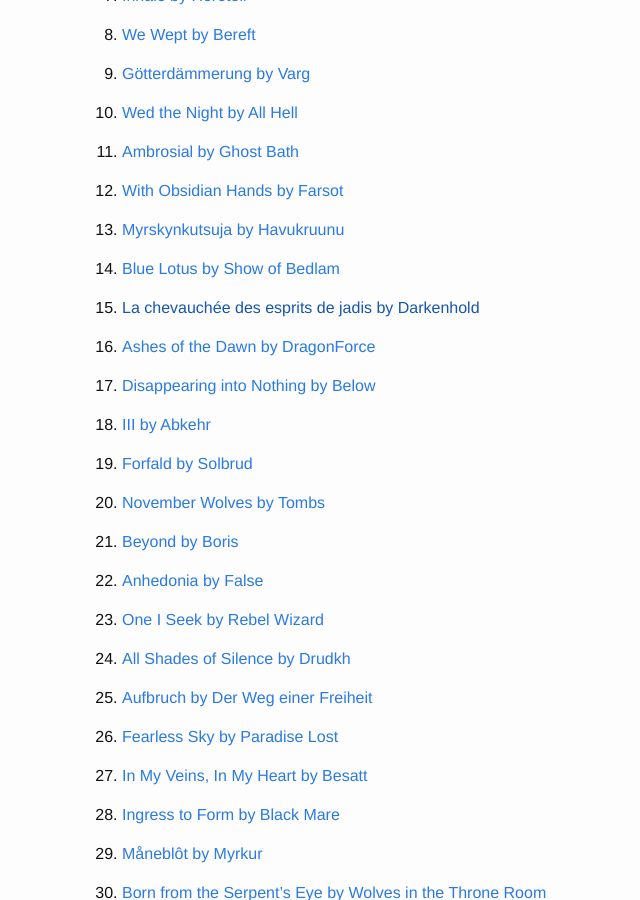
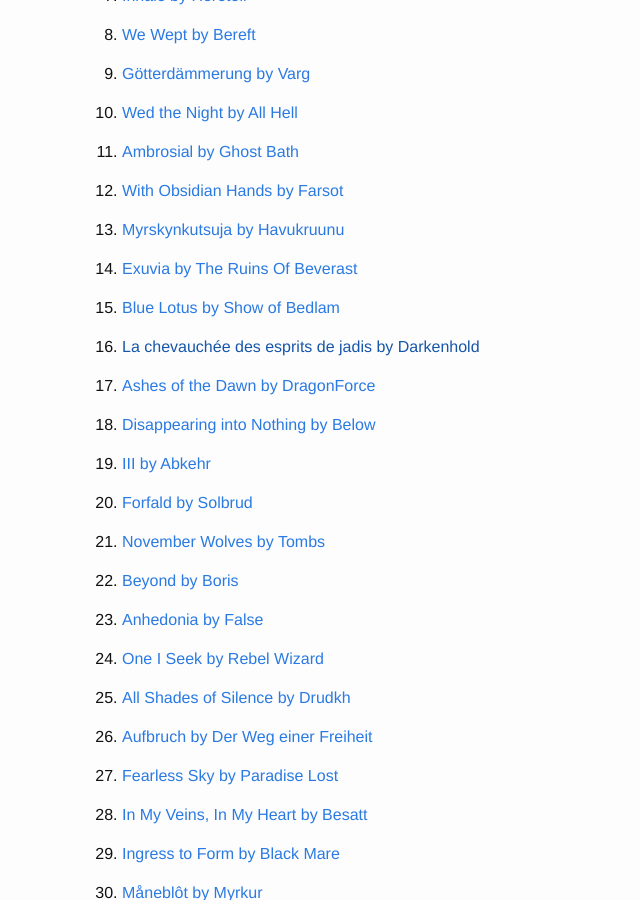
Before and after one commit to danmorrison/danmorrison.github.io, a Jekyll site: the page built from _posts/2019-06-08-metal-2017.md, in a window 1280 px wide and 900 px high, scrolled down 528 px. Shown: the whole window, without its empty margins (178-818 px from the left). Built offline with Jekyll 4.4.1, drawn with Linux system fonts in a browser that asks for light colours.

Commit message:
Add Empress and Exuvia

```diff
--- a/_posts/2019-06-08-metal-2017.md
+++ b/_posts/2019-06-08-metal-2017.md
@@ -23,6 +23,7 @@
 1. <!-- 2017-04-21 --> [Ambrosial by Ghost Bath](https://music.apple.com/album/1458760377?i=1458760580)
 1. <!-- 2017-04-21 --> [With Obsidian Hands by Farsot](https://music.apple.com/album/1212027127?i=1212027130)
 1. <!-- 2017-04-29 --> [Myrskynkutsuja by Havukruunu](https://music.apple.com/album/1219991142?i=1219991262)
+1. <!-- 2017-05-05 --> [Exuvia by The Ruins Of Beverast](https://music.apple.com/album/1234554377?i=1234554379)
 1. <!-- 2017-05-12 --> [Blue Lotus by Show of Bedlam](https://music.apple.com/album/1228032486?i=1228032974)
 1. <!-- 2017-05-17 --> [La chevauchée des esprits de jadis by Darkenhold]()
 1. <!-- 2017-05-19 --> [Ashes of the Dawn by DragonForce](https://music.apple.com/album/1220679294?i=1220679297)
```
Also changed, not shown: _posts/2017-08-03-metal-2016.md (+1 -0 lines).
